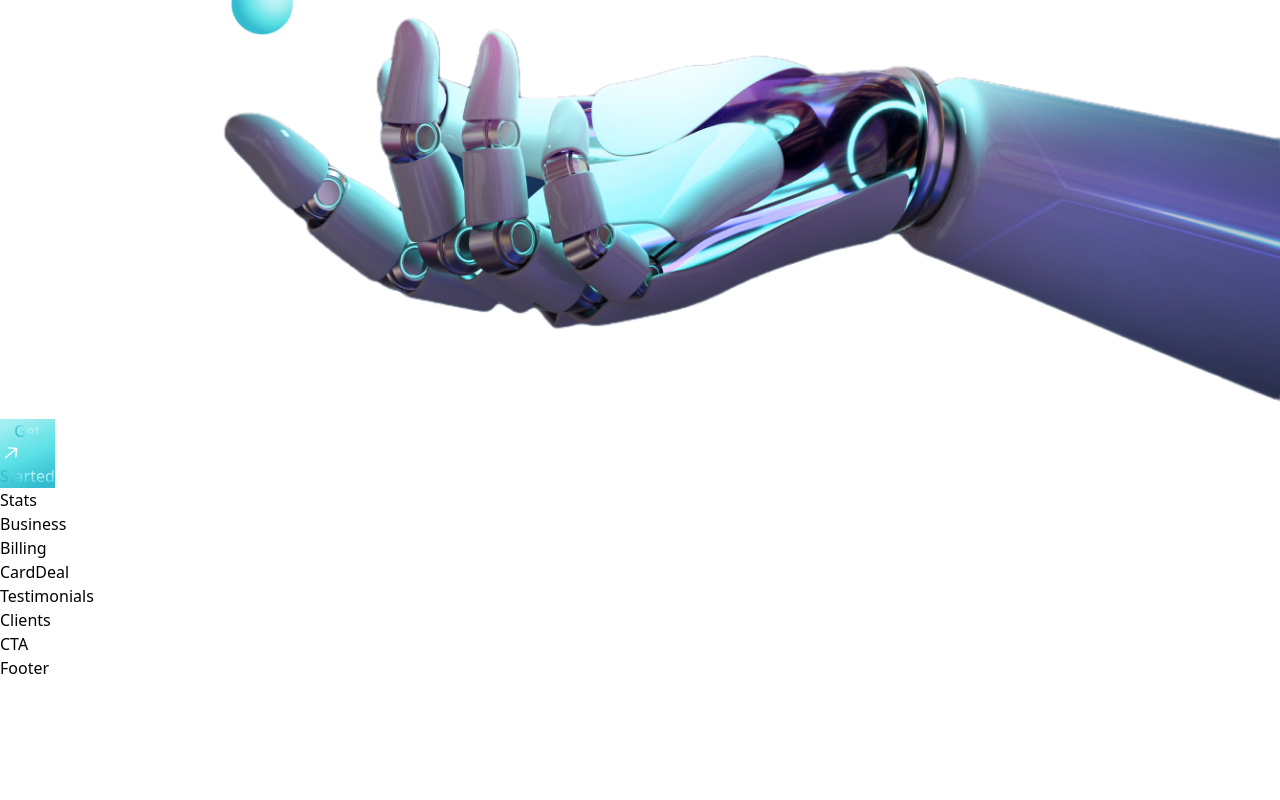
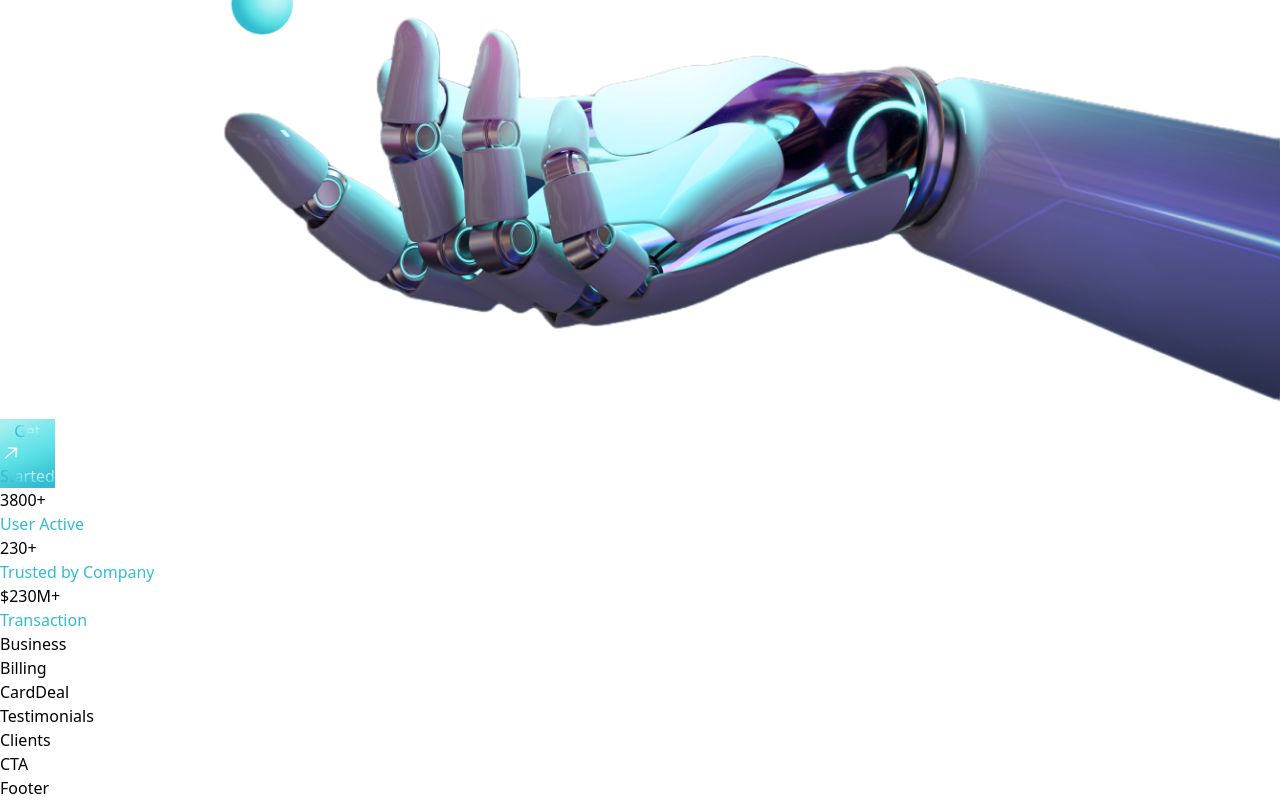
Before and after one commit to Ahmad-Dorri/modern-bank, a React (Vite) app: page / in a window 1280 px wide. Shown: the part 1381-2181 px from the top of the page. Before the commit the page ends 2061 px from the top, so only its background shows below. Built offline with nearby package versions, Linux system fonts and the light colour scheme.

Commit message:
stats section added

```diff
--- a/src/components/Stats.jsx
+++ b/src/components/Stats.jsx
@@ -1,5 +1,23 @@
+import { stats } from '../constants';
+import styles from '../style';
 const Stats = () => {
-  return <div>Stats</div>;
+  return (
+    <section
+      className={`${styles.flexCenter} flex-row flex-wrap sm:mb-20 mb-6`}>
+      {stats.map((stat) => (
+        <div
+          key={stat.id}
+          className={`flex flex-1 flex-row  items-center sm:justify-start justify-center m-3  `}>
+          <h4 className="text-white  sm:text-[40px] text-[30px] xs:leading-[53px] leading-[43px] font-semibold font-poppins">
+            {stat.value}
+          </h4>
+          <p className="text-gradient  sm:text-[20px] text-[15px] xs:leading-[25px] leading-[21px] font-normal font-poppins ml-3 uppercase truncate">
+            {stat.title}
+          </p>
+        </div>
+      ))}
+    </section>
+  );
 };
 
 export default Stats;
```
